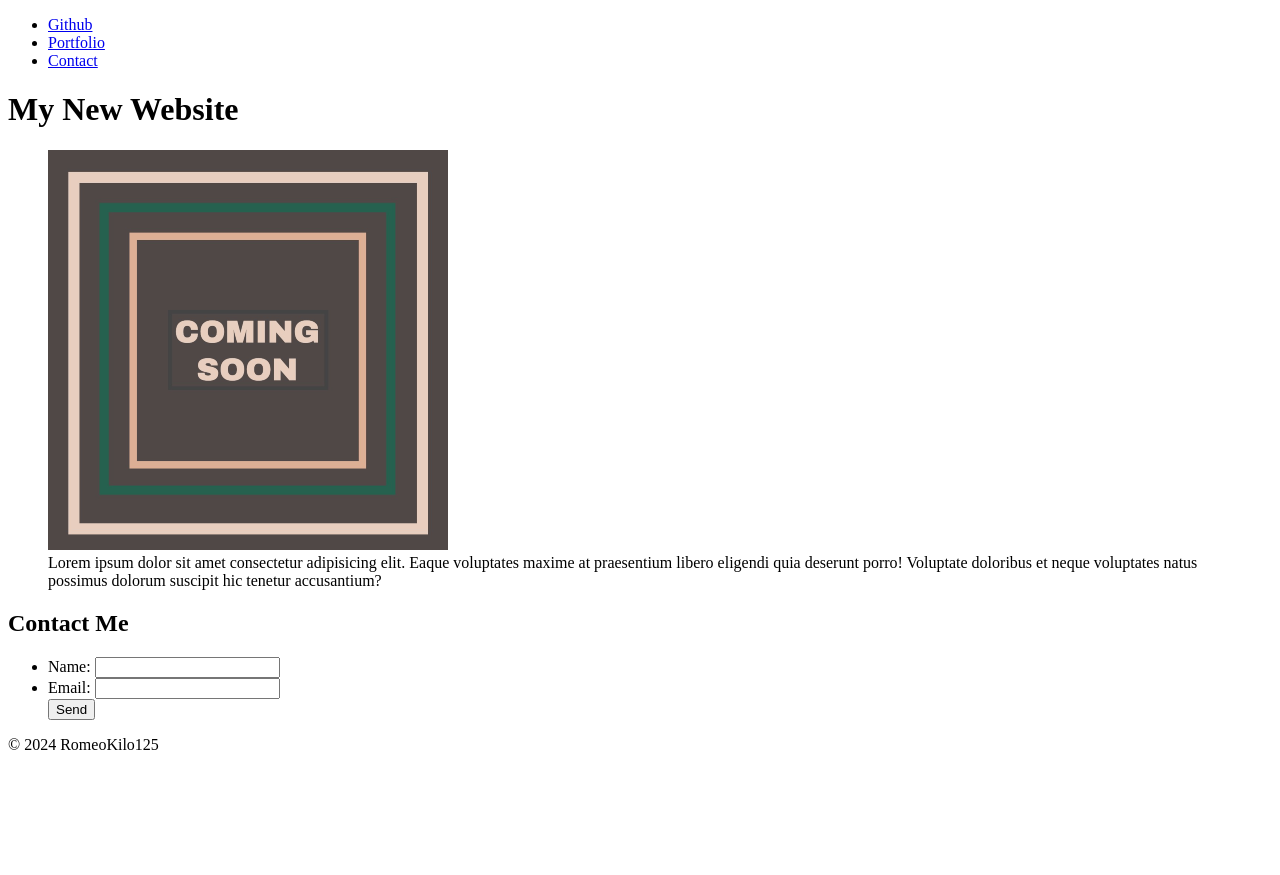
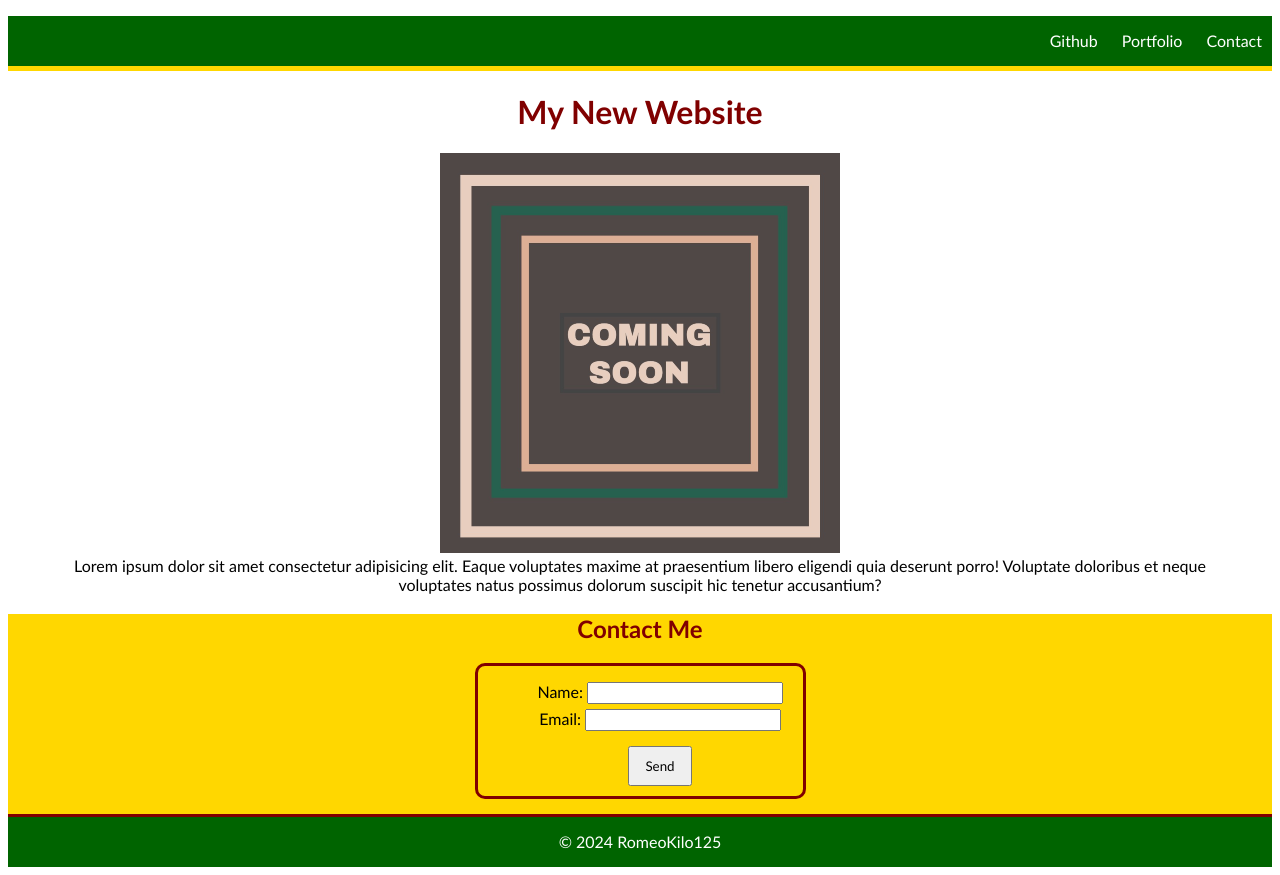
Before and after one commit to RomeoKilo125/landing-page, a plain HTML site: page index.html in a window 1280 px wide. Before the commit the page ends 800 px from the top, so only its background shows below. Drawn offline with Linux system fonts and the light colour scheme.

Commit message:
adds styles

```diff
--- a/assets/css/style.css
+++ b/assets/css/style.css
@@ -0,0 +1,76 @@
+* {
+  font-family: 'Trebuchet MS', 'Lucida Sans Unicode', 'Lucida Grande', 'Lucida Sans', Arial, sans-serif;
+}
+
+h1,
+h2 {
+  color: maroon
+}
+
+header,
+footer {
+  height: 50px;
+  line-height: 50px;
+  background-color: darkgreen;
+  color: white;
+}
+
+header {
+  border-bottom: solid 5px gold;
+}
+
+footer {
+  border-top: 3px maroon solid;
+}
+
+input {
+  width: 75%;
+}
+
+ul {
+  margin-bottom: 0;
+}
+
+button {
+  padding: 10px 15px;
+  margin: 10px;
+}
+
+nav li {
+  display: inline;
+  padding: 0 10px;
+}
+
+nav li a {
+  text-decoration: none;
+  color: white;
+}
+
+ul li {
+  list-style-type: none;
+}
+
+.text-right {
+  text-align: right;
+}
+
+.text-center {
+  text-align: center;
+}
+
+#contactSection {
+  background-color: gold;
+  padding-bottom: 15px;
+}
+
+#contactSection form {
+  border: 3px maroon solid;
+  border-radius: 10px;
+  width: 325px;
+  margin: 0 auto;
+}
+
+#contactSection li {
+  margin: 5px auto;
+  width: 250px;
+}
--- a/index.html
+++ b/index.html
@@ -5,11 +5,13 @@
   <meta charset="UTF-8">
   <meta name="viewport" content="width=device-width, initial-scale=1.0">
   <title>Landing Page</title>
+  <link rel="stylesheet" href="./assets/css/style.css">
 </head>
 
 <body>
   <header>
-    <ul>
+    <nav>
+      <ul class="text-right">
         <li>
           <a href="https://www.github.com/RomeoKilo125">Github</a>
         </li>
@@ -20,8 +22,9 @@
           <a href="#contactSection">Contact</a>
         </li>
       </ul>
+    </nav>
   </header>
-  <main>
+  <main class="text-center">
     <h1>
       My New Website
     </h1>
@@ -50,7 +53,7 @@
       </form>
     </section>
   </main>
-  <footer>
+  <footer class="text-center">
     &copy; 2024 RomeoKilo125
   </footer>
 </body>
```
Lines whose indentation alone changed are shown as unchanged.
